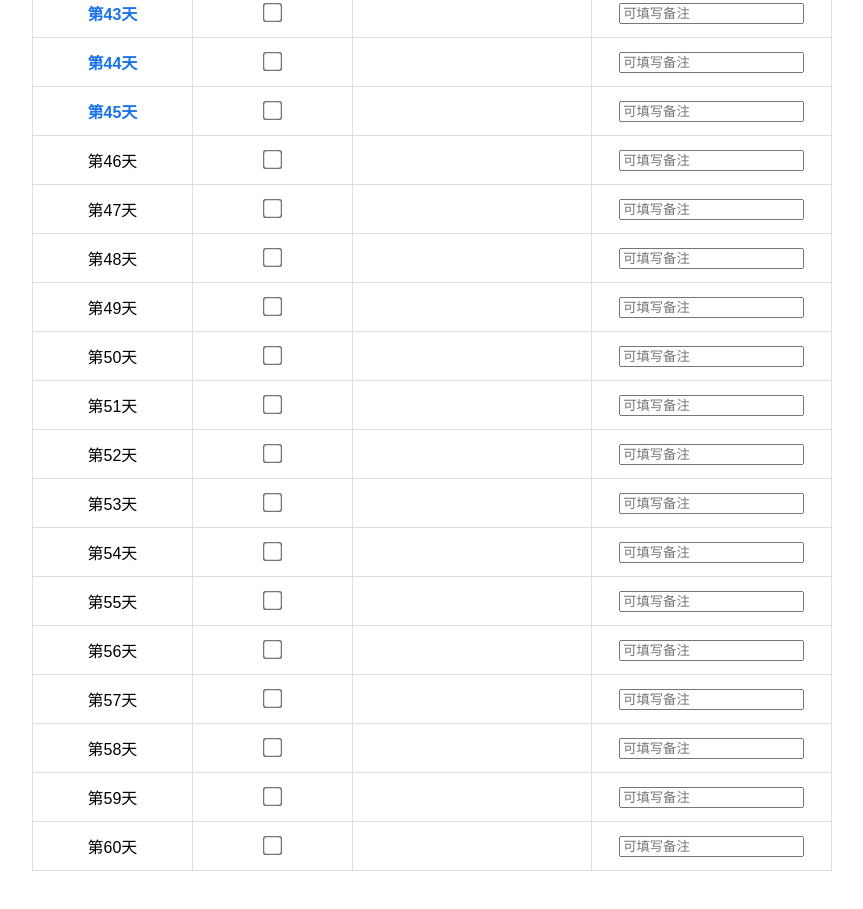
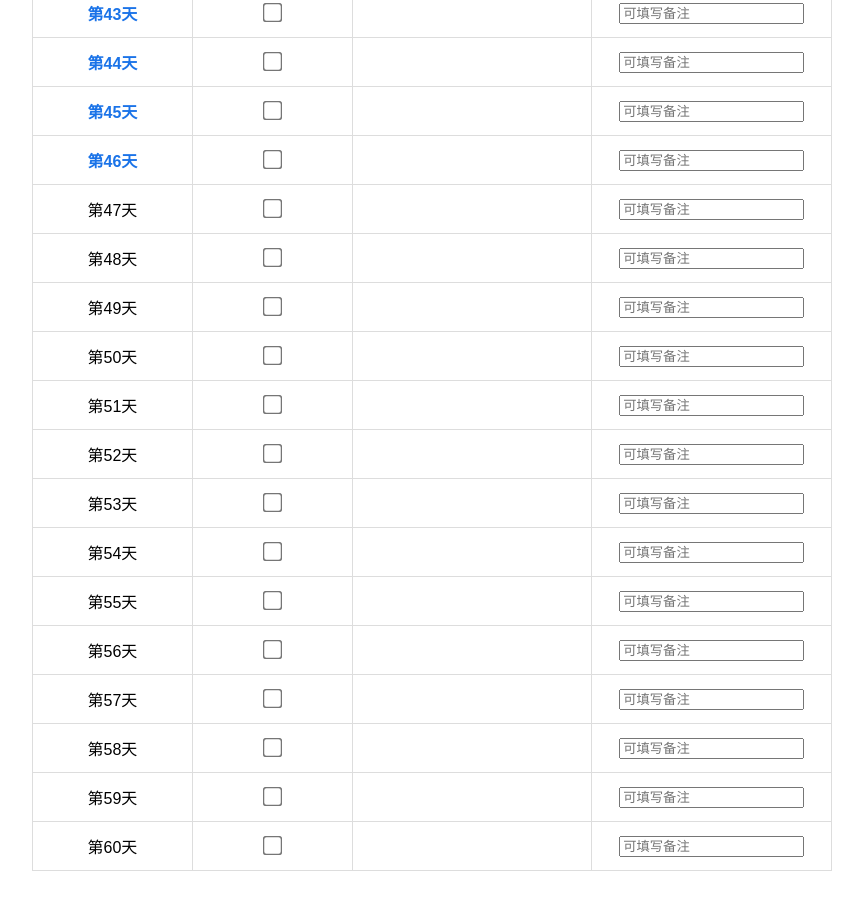
Before and after one commit to Sandy-long/math, a plain HTML site: page index.html in a window 1280 px wide. Shown: the part 2369-3278 px from the top of the page, without its empty margins (208-1071 px from the left). Drawn offline with Linux system fonts and the light colour scheme.

Commit message:
Update index.html

```diff
--- a/index.html
+++ b/index.html
@@ -227,6 +227,8 @@
             dayCell = `<td><span class="clickable-day" onclick="window.open('https://sandy-long.github.io/math44/', '_blank')">第44天</span></td>`;
 } else if (i === 45) {
             dayCell = `<td><span class="clickable-day" onclick="window.open('https://sandy-long.github.io/math45/', '_blank')">第45天</span></td>`;
+} else if (i === 46) {
+            dayCell = `<td><span class="clickable-day" onclick="window.open('https://sandy-long.github.io/math46/', '_blank')">第46天</span></td>`;
 
 
 
```
